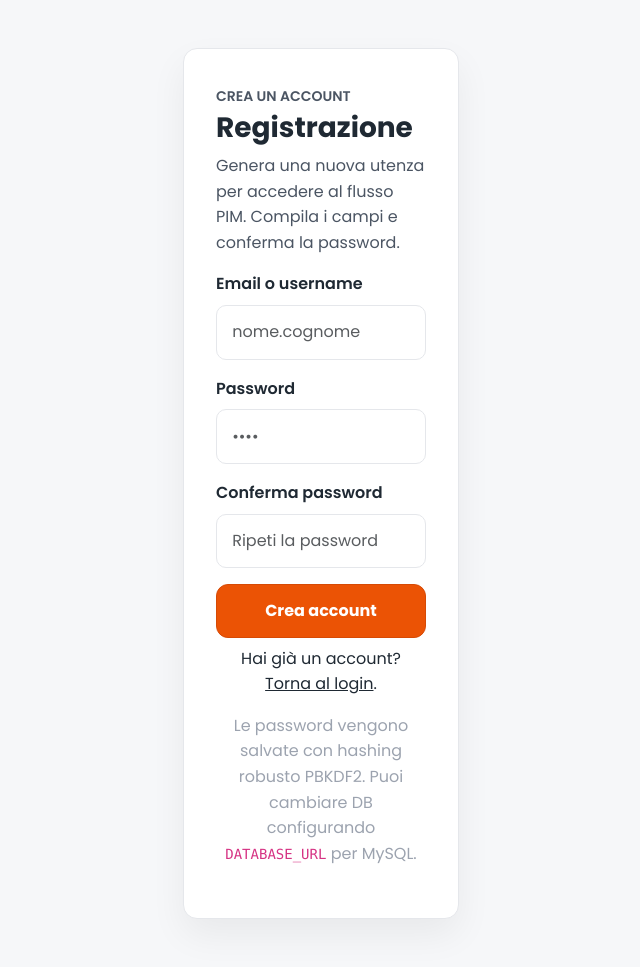
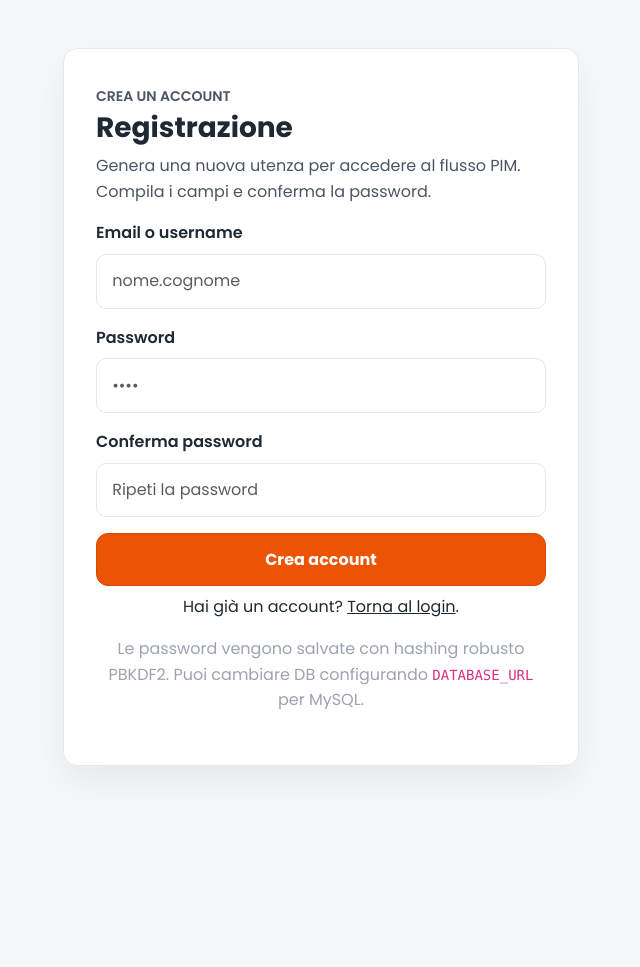
Before and after one commit to pcarella/TestCodex, a Flask app: page /register in a window 1280 px wide. Shown: the whole page, without its empty margins (319-959 px from the left). After the commit the page ends 766 px from the top, so only its background shows below. Run offline with Flask 3, Linux system fonts and the light colour scheme; some libraries are stand-ins or nearby versions.

Commit message:
fix classi per larghezza div login e register

```diff
--- a/templates/forgot_password.html
+++ b/templates/forgot_password.html
@@ -2,7 +2,7 @@
 {% block content %}
 
 <div class="row justify-content-center">
-  <div class="col-md-7 col-lg-5">
+  <div class="col-md-7 col-lg-9">
     <div class="auth-card" aria-labelledby="forgot-password-title">
       <div class="mb-3">
         <p class="text-uppercase text-muted fw-semibold mb-1 small">Sicurezza</p>
--- a/templates/login.html
+++ b/templates/login.html
@@ -2,7 +2,7 @@
 {% block content %}
 
 <div class="row justify-content-center">
-  <div class="col-md-7 col-lg-5">
+  <div class="col-md-7 col-lg-9">
     <div class="login-card">
       <div class="mb-3">
         <p class="text-uppercase text-muted fw-semibold mb-1 small">Accedi</p>
--- a/templates/register.html
+++ b/templates/register.html
@@ -2,7 +2,7 @@
 {% block content %}
 
 <div class="row justify-content-center">
-  <div class="col-md-7 col-lg-5">
+  <div class="col-md-7 col-lg-9">
     <div class="login-card">
       <div class="mb-3">
         <p class="text-uppercase text-muted fw-semibold mb-1 small">Crea un account</p>
--- a/templates/reset_password.html
+++ b/templates/reset_password.html
@@ -2,7 +2,7 @@
 {% block content %}
 
 <div class="row justify-content-center">
-  <div class="col-md-7 col-lg-5">
+  <div class="col-md-7 col-lg-9">
     <div class="auth-card" aria-labelledby="reset-password-title">
       <div class="mb-3">
         <p class="text-uppercase text-muted fw-semibold mb-1 small">Sicurezza</p>
```
